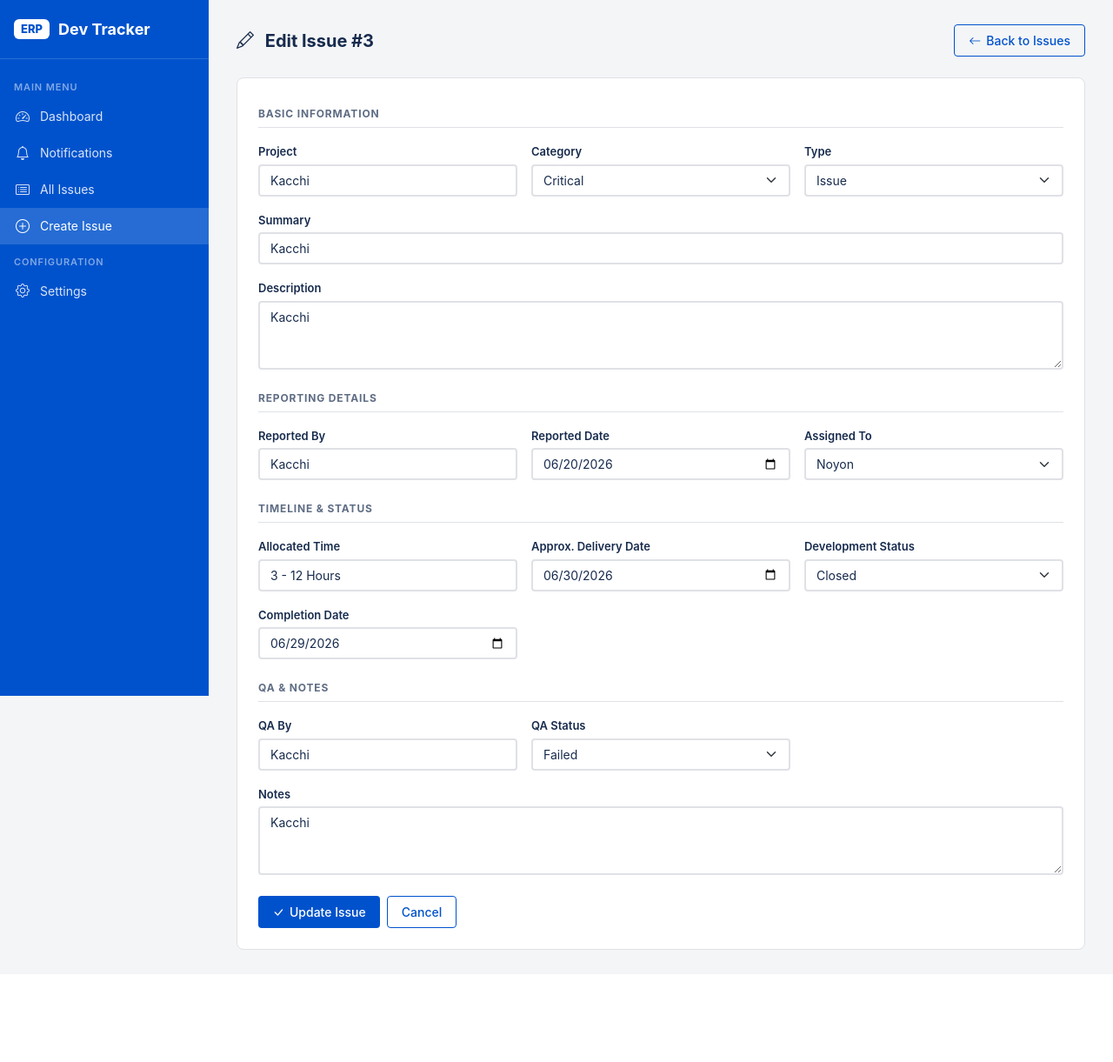
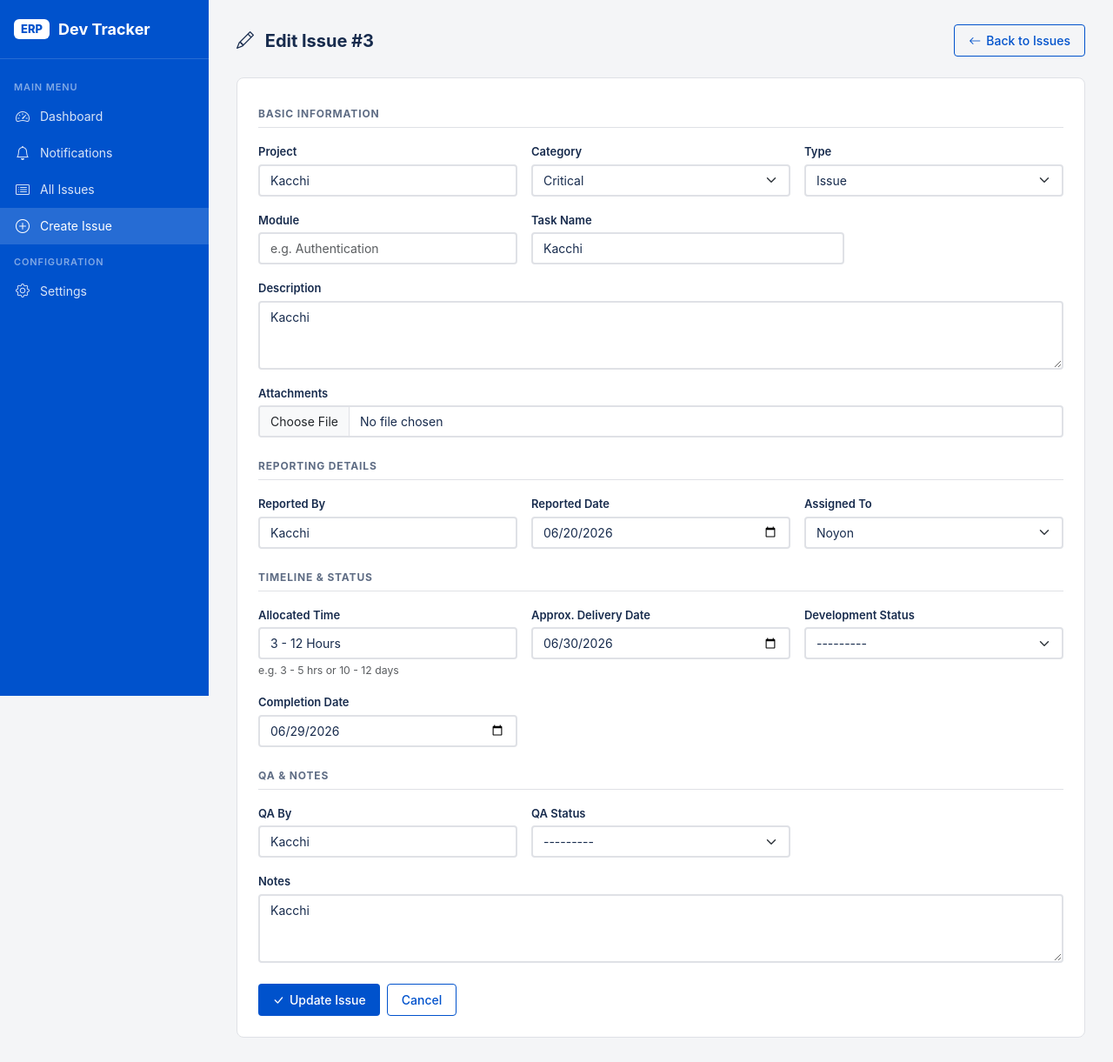
Before and after one commit to Safwan0188/erp_project, a Django app: page /issues/edit/3/ in a window 1280 px wide. Shown: the whole page at 87% size. Before the commit the page ends 1092 px from the top, so only its background shows below. Run offline with Django 5.2, Linux system fonts and the light colour scheme; data comes from the database, SQL or seed files in the repository.

Commit message:
Many updates Done after the Project Update Changes.

```diff
--- a/erp_project/erp_project/settings.py
+++ b/erp_project/erp_project/settings.py
@@ -11,6 +11,7 @@ https://docs.djangoproject.com/en/6.0/ref/settings/
 """
 
 from pathlib import Path
+import os
 
 # Build paths inside the project like this: BASE_DIR / 'subdir'.
 BASE_DIR = Path(__file__).resolve().parent.parent
@@ -116,3 +117,6 @@ USE_TZ = True
 STATICFILES_DIRS = [BASE_DIR / 'static']
 
 STATIC_URL = 'static/'
+
+MEDIA_URL  = '/media/'
+MEDIA_ROOT = os.path.join(BASE_DIR, 'media')
--- a/erp_project/erp_project/urls.py
+++ b/erp_project/erp_project/urls.py
@@ -1,9 +1,11 @@
 from django.contrib import admin
 from django.urls import path, include
 from django.shortcuts import redirect
+from django.conf import settings
+from django.conf.urls.static import static
 
 urlpatterns = [
     path('admin/', admin.site.urls),
     path('issues/', include('issues.urls')),
     path('', lambda request: redirect('dashboard')),
-]
+] + static(settings.MEDIA_URL, document_root=settings.MEDIA_ROOT)
--- a/erp_project/issues/forms.py
+++ b/erp_project/issues/forms.py
@@ -14,7 +14,9 @@ class IssueForm(forms.ModelForm):
             'description'     : forms.Textarea(attrs={'rows': 3, 'class': 'form-control'}),
             'notes'           : forms.Textarea(attrs={'rows': 3, 'class': 'form-control'}),
             'project'         : forms.TextInput(attrs={'class': 'form-control'}),
-            'summary'         : forms.TextInput(attrs={'class': 'form-control'}),
+            'module'          : forms.TextInput(attrs={'class': 'form-control', 'placeholder': 'e.g. Authentication'}),
+            'task_name'       : forms.TextInput(attrs={'class': 'form-control', 'style': 'max-width: 360px;'}),
+            'attachments'     : forms.ClearableFileInput(attrs={'class': 'form-control', 'multiple': False}),
             'reported_by'     : forms.TextInput(attrs={'class': 'form-control'}),
             'allocated_time'  : forms.TextInput(attrs={'class': 'form-control', 'placeholder': 'e.g. 3 - 5 hrs or 10 - 12 days'}),
             'qa_by'           : forms.TextInput(attrs={'class': 'form-control'}),
@@ -28,22 +30,18 @@ class IssueForm(forms.ModelForm):
     def __init__(self, *args, **kwargs):
         super().__init__(*args, **kwargs)
         today = datetime.date.today().isoformat()
-
+        self.fields['reported_date'].widget.attrs['min'] = today
         if not self.instance.pk:
-            # Creating — min is today for all date fields
             self.fields['reported_date'].initial = datetime.date.today()
-            self.fields['reported_date'].widget.attrs['min']   = today
             self.fields['approx_delivery'].widget.attrs['min'] = today
             self.fields['completion_date'].widget.attrs['min'] = today
         else:
-            # Editing — min is the original reported date for all date fields
             if self.instance.reported_date:
                 reported = self.instance.reported_date.isoformat()
                 self.fields['reported_date'].widget.attrs['min']   = reported
                 self.fields['approx_delivery'].widget.attrs['min'] = reported
                 self.fields['completion_date'].widget.attrs['min'] = reported
             else:
-                self.fields['reported_date'].widget.attrs['min']   = today
                 self.fields['approx_delivery'].widget.attrs['min'] = today
                 self.fields['completion_date'].widget.attrs['min'] = today
 
--- a/erp_project/issues/management/commands/load_defaults.py
+++ b/erp_project/issues/management/commands/load_defaults.py
@@ -14,11 +14,11 @@ class Command(BaseCommand):
         for name in types:
             IssueType.objects.get_or_create(name=name, defaults={'is_default': True})
 
-        statuses = ['Open', 'Assigned', 'In Progress', 'Resolved', 'QA Verification', 'Closed', 'Reopen']
+        statuses = ['Open', 'In Progress', 'On Hold', 'Completed', 'Reopened']
         for name in statuses:
             Status.objects.get_or_create(name=name, defaults={'is_default': True})
 
-        qa_statuses = ['Pending', 'Passed', 'Failed']
+        qa_statuses = ['Open', 'In Progress', 'On Hold', 'Approved', 'Unapproved']
         for name in qa_statuses:
             QAStatus.objects.get_or_create(name=name, defaults={'is_default': True})
 
--- a/erp_project/issues/models.py
+++ b/erp_project/issues/models.py
@@ -47,8 +47,10 @@ class Issue(models.Model):
     project         = models.CharField(max_length=200)
     category        = models.ForeignKey(Category, on_delete=models.SET_NULL, null=True, blank=True)
     type            = models.ForeignKey(IssueType, on_delete=models.SET_NULL, null=True, blank=True)
-    summary         = models.CharField(max_length=300)
+    module          = models.CharField(max_length=200, blank=True, null=True)
+    task_name       = models.CharField(max_length=300)
     description     = models.TextField(blank=True, null=True)
+    attachments     = models.FileField(upload_to='attachments/', blank=True, null=True)
     reported_by     = models.CharField(max_length=100)
     reported_date   = models.DateField()
     assigned_to     = models.ForeignKey(Developer, on_delete=models.SET_NULL, null=True, blank=True)
@@ -61,7 +63,7 @@ class Issue(models.Model):
     notes           = models.TextField(blank=True, null=True)
 
     def __str__(self):
-        return f"[{self.issue_id}] {self.summary}"
+        return f"[{self.issue_id}] {self.task_name}"
 
 class Notification(models.Model):
     TYPE_CHOICES = [
--- a/erp_project/issues/templates/issues/issue_form.html
+++ b/erp_project/issues/templates/issues/issue_form.html
@@ -13,7 +13,7 @@
 </div>
 
 <div class="erp-card">
-    <form method="POST">
+    <form method="POST" enctype="multipart/form-data">
         {% csrf_token %}
 
         {% if form.errors %}
@@ -46,13 +46,29 @@
                 <label class="form-label">Type</label>
                 {{ form.type }}
             </div>
-            <div class="col-12">
-                <label class="form-label">Summary</label>
-                {{ form.summary }}
+            <div class="col-md-4">
+                <label class="form-label">Module</label>
+                {{ form.module }}
+            </div>
+            <div class="col-md-8">
+                <label class="form-label">Task Name</label>
+                {{ form.task_name }}
             </div>
             <div class="col-12">
                 <label class="form-label">Description</label>
                 {{ form.description }}
+            </div>
+            <div class="col-12">
+                <label class="form-label">Attachments</label>
+                {{ form.attachments }}
+                {% if form.instance.attachments %}
+                <div class="mt-2" style="font-size:13px; color:#5e6c84;">
+                    Current file:
+                    <a href="{{ form.instance.attachments.url }}" target="_blank">
+                        {{ form.instance.attachments.name }}
+                    </a>
+                </div>
+                {% endif %}
             </div>
         </div>
 
@@ -77,6 +93,7 @@
             <div class="col-md-4">
                 <label class="form-label">Allocated Time</label>
                 {{ form.allocated_time }}
+                <div class="form-text text-muted">e.g. 3 - 5 hrs or 10 - 12 days</div>
             </div>
             <div class="col-md-4">
                 <label class="form-label">Approx. Delivery Date</label>
@@ -131,26 +148,22 @@
 
     categorySelect.addEventListener('change', function () {
         const selectedText = this.options[this.selectedIndex].text.trim();
-
         if (categoryAllocatedMap[selectedText]) {
             allocatedInput.value = categoryAllocatedMap[selectedText];
         } else {
             allocatedInput.value = '';
         }
     });
-</script>
 
-<script>
-    const reportedDateInput  = document.getElementById('id_reported_date');
-    const approxDelivery     = document.getElementById('id_approx_delivery');
-    const completionDate     = document.getElementById('id_completion_date');
+    const reportedDateInput = document.getElementById('id_reported_date');
+    const approxDelivery    = document.getElementById('id_approx_delivery');
+    const completionDate    = document.getElementById('id_completion_date');
 
     function updateMinDates() {
         const reportedVal = reportedDateInput.value;
         if (reportedVal) {
-            approxDelivery.min  = reportedVal;
-            completionDate.min  = reportedVal;
-
+            approxDelivery.min = reportedVal;
+            completionDate.min = reportedVal;
             if (approxDelivery.value && approxDelivery.value < reportedVal) {
                 approxDelivery.value = reportedVal;
             }
--- a/erp_project/issues/templates/issues/settings.html
+++ b/erp_project/issues/templates/issues/settings.html
@@ -82,7 +82,7 @@
         </div>
     </div>
 
-    <!-- STATUS -->
+    <!-- Development STATUS -->
     <div class="col-md-6">
         <div class="erp-card">
             <div class="section-divider">Development Statuses</div>
--- a/erp_project/issues/views.py
+++ b/erp_project/issues/views.py
@@ -7,7 +7,7 @@ from .models import Issue, Category, IssueType, Status, QAStatus, Developer, Not
 
 def issue_create(request):
     if request.method == 'POST':
-        form = IssueForm(request.POST)
+        form = IssueForm(request.POST, request.FILES)
         if form.is_valid():
             form.save()
             return redirect('issue_list')
@@ -28,12 +28,14 @@ def issue_list(request):
     date_to   = request.GET.get('date_to', '')
 
     if query:
-        issues = issues.filter(
-            Q(issue_id__icontains=query)          |
-            Q(project__icontains=query)           |
-            Q(assigned_to__name__icontains=query) |
-            Q(reported_by__icontains=query)
-        )
+       issues = issues.filter(
+        Q(issue_id__icontains=query)          |
+        Q(project__icontains=query)           |
+        Q(assigned_to__name__icontains=query) |
+        Q(reported_by__icontains=query)       |
+        Q(task_name__icontains=query)         |
+        Q(module__icontains=query)
+    )
 
     if status:
         issues = issues.filter(status__name=status)
@@ -67,14 +69,13 @@ def issue_list(request):
 def issue_edit(request, pk):
     issue = get_object_or_404(Issue, pk=pk)
     if request.method == 'POST':
-        form = IssueForm(request.POST, instance=issue)
+        form = IssueForm(request.POST, request.FILES, instance=issue)
         if form.is_valid():
             form.save()
             return redirect('issue_list')
     else:
         form = IssueForm(instance=issue)
     return render(request, 'issues/issue_form.html', {'form': form, 'edit': True})
-
 
 def issue_delete(request, pk):
     issue = get_object_or_404(Issue, pk=pk)
@@ -102,24 +103,22 @@ def dashboard(request):
 
     # 11.2 Development Status Summary
     open_count  = issues.filter(status__name='Open').count()
-    assigned    = issues.filter(status__name='Assigned').count()
     in_progress = issues.filter(status__name='In Progress').count()
-    resolved    = issues.filter(status__name='Resolved').count()
-    qa_verif    = issues.filter(status__name='QA Verification').count()
-    closed      = issues.filter(status__name='Closed').count()
-    reopened    = issues.filter(status__name='Reopen').count()
+    on_hold     = issues.filter(status__name='On Hold').count()
+    completed   = issues.filter(status__name='Completed').count()
+    reopened    = issues.filter(status__name='Reopened').count()
 
     # 11.3 Delivery Summary
-    delivered = issues.filter(status__name='Closed').count()
-    delayed   = issues.exclude(status__name='Closed').filter(approx_delivery__lt=today).count()
-    on_track  = issues.exclude(status__name='Closed').filter(approx_delivery__gte=today).count()
+    delivered = issues.filter(status__name='Completed').count()
+    delayed   = issues.exclude(status__name='Completed').filter(approx_delivery__lt=today).count()
+    on_track  = issues.exclude(status__name='Completed').filter(approx_delivery__gte=today).count()
 
     # 11.4 Developer Performance
     developers = issues.exclude(assigned_to__isnull=True).values('assigned_to__name').annotate(
     total_assigned = Count('issue_id'),
-    completed      = Count('issue_id', filter=Q(status__name='Closed')),
+    completed      = Count('issue_id', filter=Q(status__name='Completed')),
     in_progress    = Count('issue_id', filter=Q(status__name='In Progress')),
-    delayed        = Count('issue_id', filter=Q(approx_delivery__lt=today) & ~Q(status__name='Closed')),
+    delayed        = Count('issue_id', filter=Q(approx_delivery__lt=today) & ~Q(status__name='Completed')),
     ).order_by('assigned_to__name')
 
     for dev in developers:
@@ -133,11 +132,9 @@ def dashboard(request):
         'medium'      : medium,
         'regular'     : regular,
         'open_count'  : open_count,
-        'assigned'    : assigned,
         'in_progress' : in_progress,
-        'resolved'    : resolved,
-        'qa_verif'    : qa_verif,
-        'closed'      : closed,
+        'on_hold'     : on_hold,
+        'completed'   : completed,
         'reopened'    : reopened,
         'total_tasks' : total,
         'delivered'   : delivered,
```
Also changed, not shown: erp_project/issues/signals.py (+7 -7 lines), erp_project/issues/templates/issues/dashboard.html (+5 -13 lines), erp_project/issues/templates/issues/issue_detail.html (+19 -3 lines), erp_project/issues/templates/issues/issue_list.html (+25 -16 lines), erp_project/db.sqlite3, erp_project/issues/migrations/0004_rename_summary_issue_task_name_issue_attachments_and_more.py (added), erp_project/media/attachments/Grey_Linen.jpg (added).
